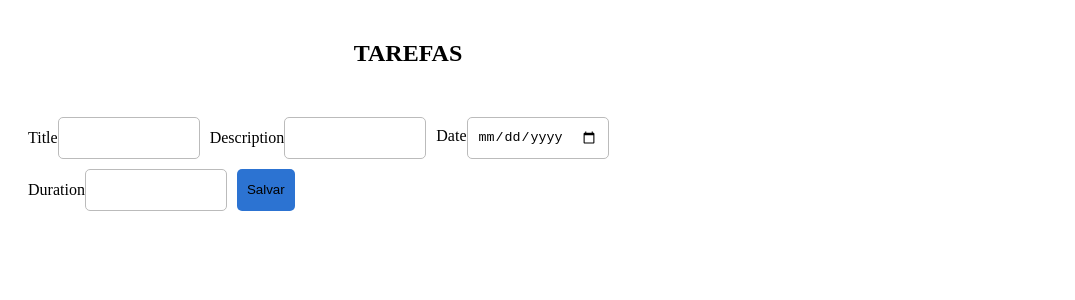
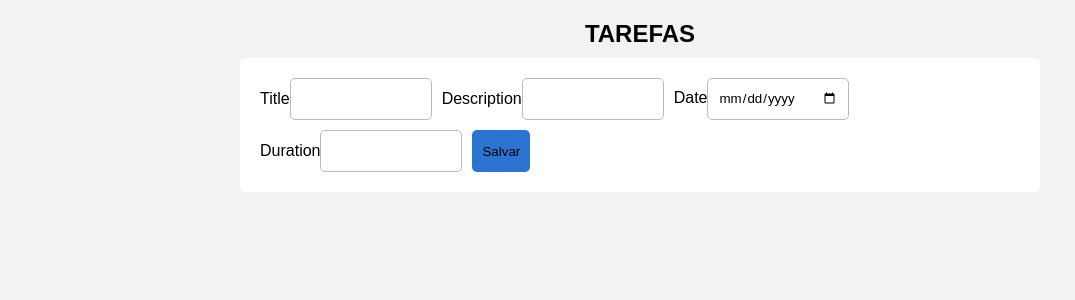
Before and after one commit to jefim9413/calendario-front, a React (Create React App) app: page / in a window 1280 px wide. Shown: the top 300 px of the page, without its empty margins (0-1075 px from the left). Built offline with nearby package versions, Linux system fonts and the light colour scheme.

Commit message:
adicionando estilização global do app

```diff
--- a/src/App.js
+++ b/src/App.js
@@ -1,3 +1,5 @@
+import GlobalStyle from "./styles/global";
+
 import { Form } from "./components/Form";
 import styled from "styled-components";
 
@@ -21,6 +23,7 @@ function App() {
         <Title> TAREFAS </Title>
         <Form />
       </Container>
+      <GlobalStyle/>
     </>
   );
 }
--- /dev/null
+++ b/src/styles/global.js
@@ -0,0 +1,20 @@
+import { createGlobalStyle } from "styled-components";
+
+const Global = createGlobalStyle`
+
+  * {
+    margin: 0;
+    padding: 0;
+    font-family: 'poppins', sans-serif;
+  }
+
+  body {
+    width: 100vw;
+    height: 100vh;
+    display: flex;
+    justify-content: center;
+    background-color: #f2f2f2;
+  }
+`;
+
+export default Global;
```
